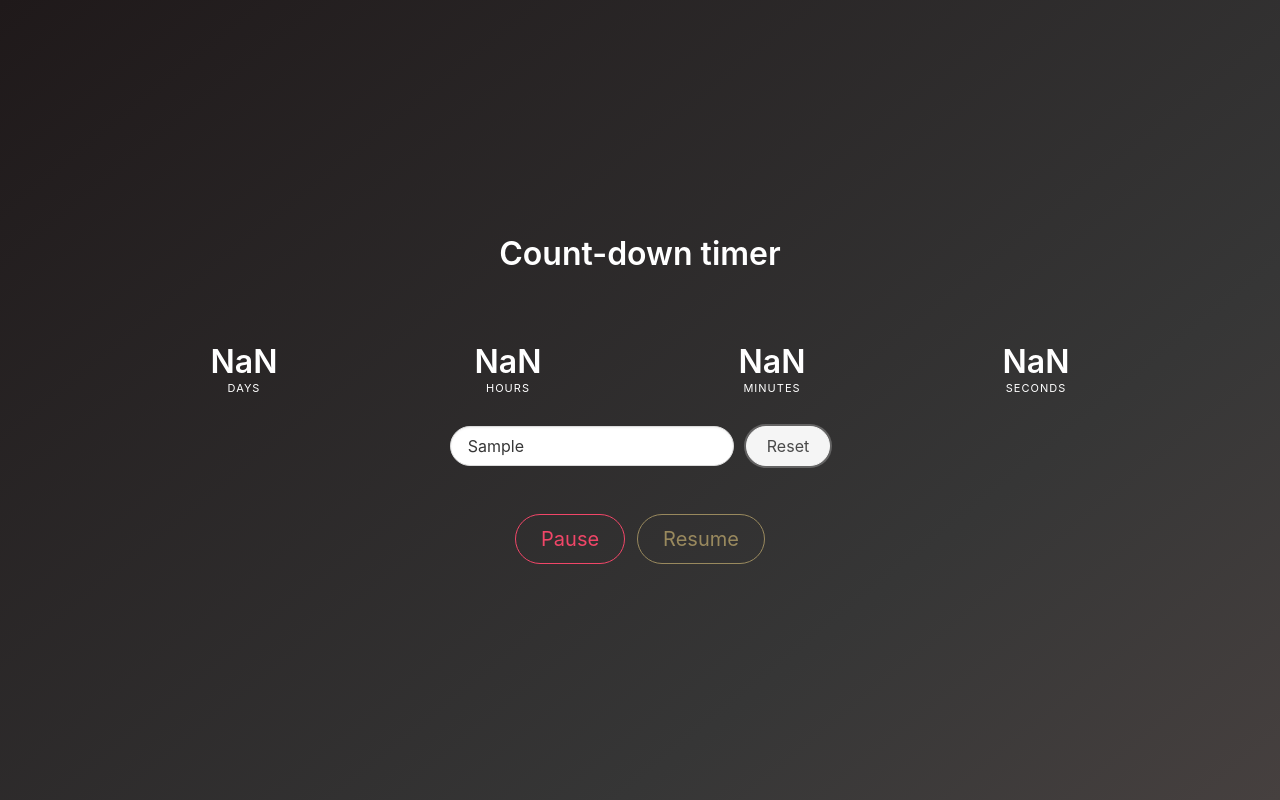
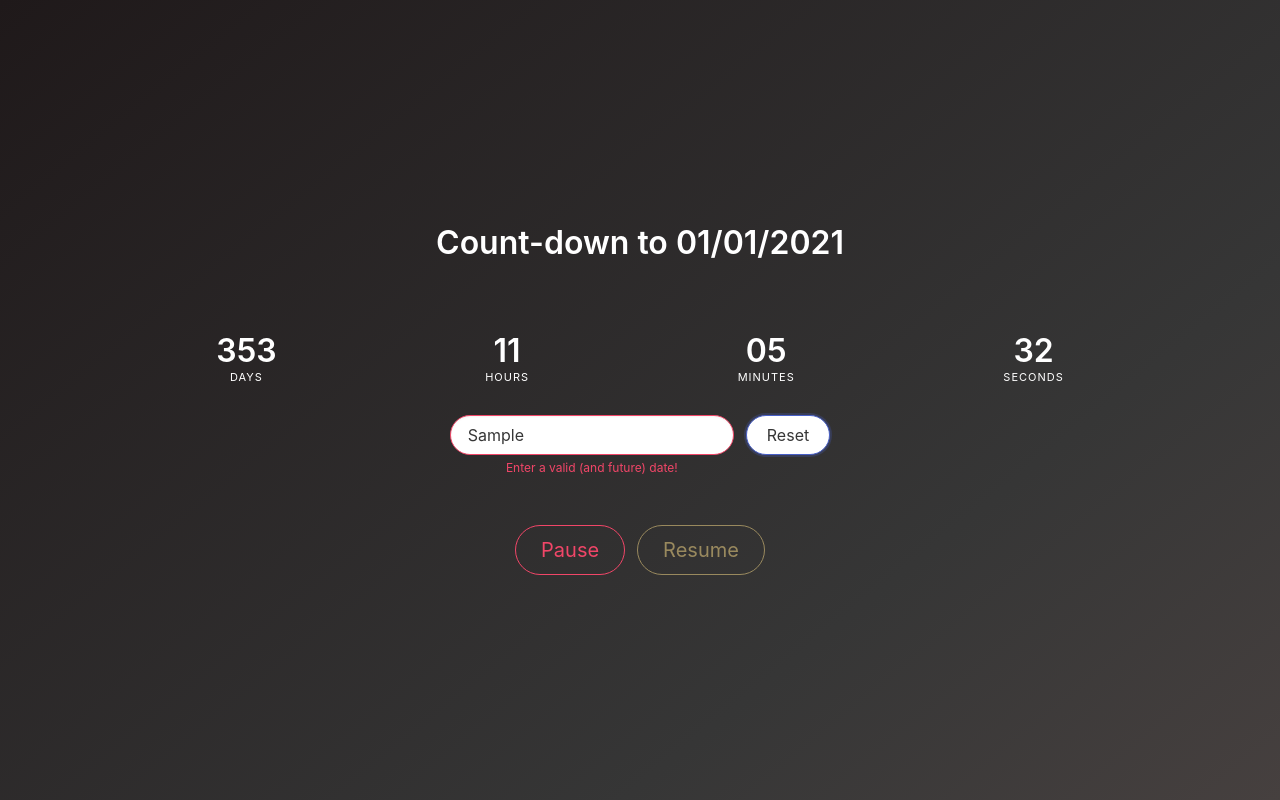
Before and after one commit to adekanyetomie/count-down-timer, a React (Create React App) app: page / in a window 1280 px wide. Both pictures are taken after typing "Sample" into the empty fields and a click on the button "Reset". Built offline with nearby package versions, Linux system fonts and the light colour scheme.

Commit message:
some commit

```diff
--- a/src/components/Date.js
+++ b/src/components/Date.js
@@ -4,32 +4,51 @@ import moment from'moment'
 class Date extends Component{
 
     state = {
-        date: ''
+        date: '',
+        valid: true,
+        input: false
     }
 
-    dateChange = (e) => {
+    dateChange = ({target: {value}}) => {
+        const date = moment(value)
         this.setState({
-            date: e.target.value
+            date: value,
+            valid: date.isValid() && date.isAfter(moment()),
+            input : true
         })
 
     }
     dateSubmit = (e) => {
         e.preventDefault()
 
-        this.props.onDateReset(moment(this.state.date))
+        const{valid, date, input} = this.state
+
+        //if(valid)
+        //  this.props.onDateReset(moment(date))
+        valid && this.props.onDateReset(moment(date))
+
+
     }
 
     render(){
-        const {date,} = this.state
+        let {date, valid, input} = this.state,
+            ref = "input is-rounded "
+
+        valid && input && (ref += "is-success")
+        !valid && input && (ref += "is-danger")
+
+
+
 
         return <form onSubmit={this.dateSubmit}>
             <div className="field is-grouped is-grouped-centered">
         <div className="control" >
-            <input className="input is-rounded" value = {date} onChange= {this.dateChange} placeholder="Enter Date"/>
+            <input className= {ref} value = {date} onChange= {this.dateChange} placeholder="Enter Date"/>
 
+           { !valid && <p className="help is-danger is-size-7 has-text-centered">Enter a valid (and future) date!</p>}
         </div>
         <div className="control" >
-            <button className="button is-light is-rounded is-outlined"> Reset </button>
+            <button className="button  is-rounded is-outlined"> Reset </button>
         </div>
         </div>
     </form>
--- a/src/components/countdown.js
+++ b/src/components/countdown.js
@@ -61,14 +61,14 @@ class Countdown extends Component{
     }
     render()
     {
-        const { paused} = this.state
+        const { paused, nextDate} = this.state
         const duration = this.getTimeLeft()
 
         return <section className="hero is-dark is-bold  is-fullheight  has-text-centered">
             <div className="hero-body">
                 <div className="container">
                     <h1 className="title">
-                        Count-down timer
+                        Count-down to {nextDate.calendar()}
                     </h1>
                 <section className="section">
                 <nav className="level">
```
